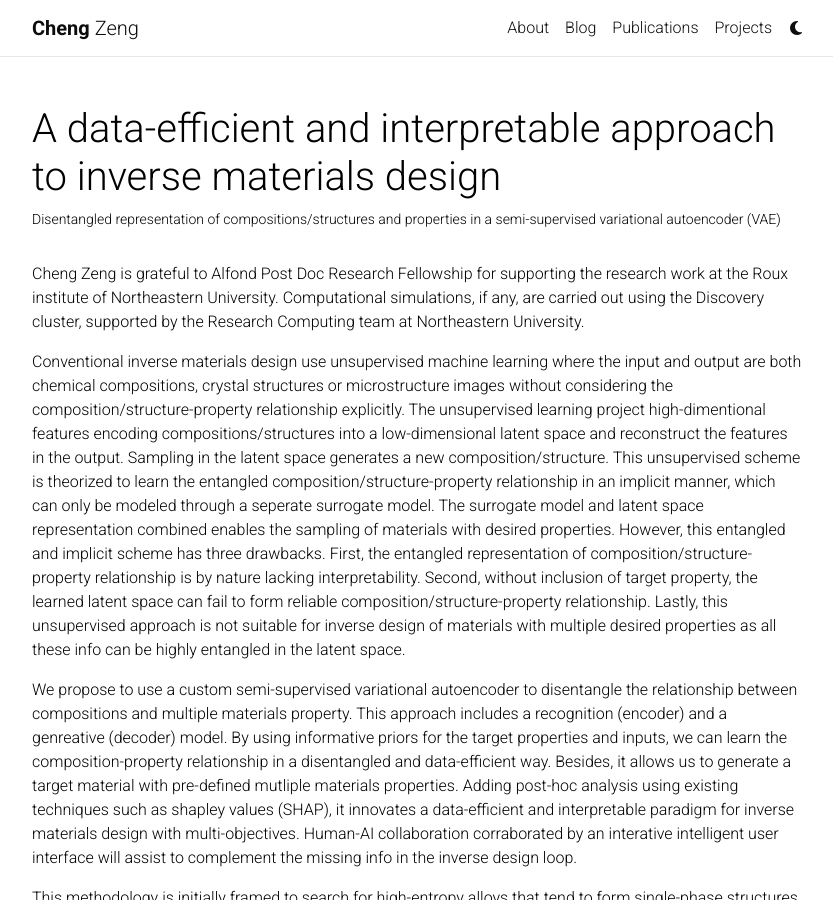
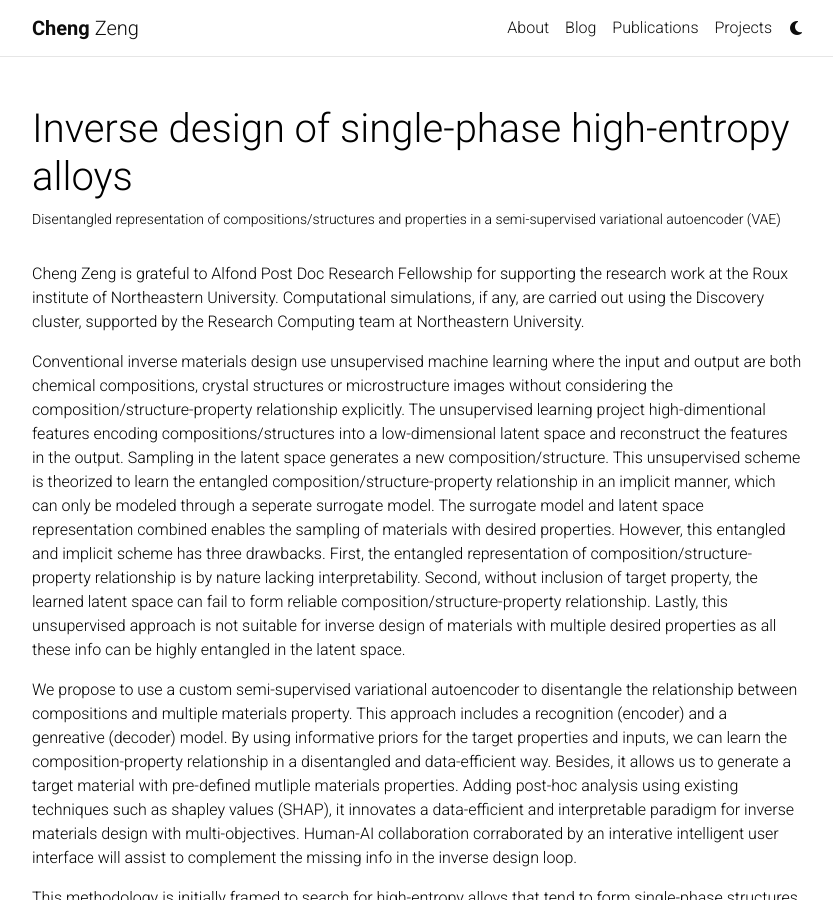
Before and after one commit to cengc13/website, a Jekyll site: the page built from _projects/charmed.md, in a window 1280 px wide and 900 px high. Shown: the whole window, without its empty margins (223-1056 px from the left). Built offline with Jekyll 4.4.1, drawn with Linux system fonts in a browser that asks for light colours; comment, search, counter and statistics services are not loaded; a style sheet for code colours, icons or effects is not loaded.

Commit message:
edit project title

```diff
--- a/_projects/charmed.md
+++ b/_projects/charmed.md
@@ -1,6 +1,6 @@
 ---
 layout: page
-title: A data-efficient and interpretable approach to inverse materials design
+title: Inverse design of single-phase high-entropy alloys
 description: Disentangled representation of compositions/structures and properties in a semi-supervised variational autoencoder (VAE)
 img: assets/img/projects/hea-xai-inverse-materials-design/xai-inverse-mater.png
 importance: 2
```
